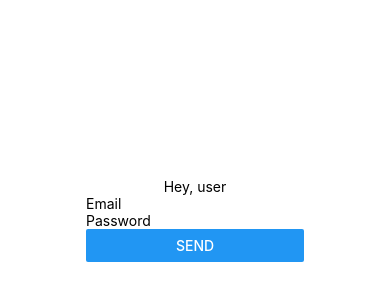
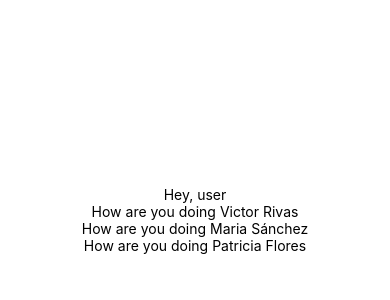
Before and after one commit to vrivasdev/react-native, a React Native app: screen / in a window 390 px wide. Shown: the part 202-502 px from the top of the page. Built offline with nearby package versions, Linux system fonts and the light colour scheme.

Commit message:
Component props

```diff
--- a/App.js
+++ b/App.js
@@ -1,12 +1,13 @@
-import { StatusBar } from 'expo-status-bar';
 import { StyleSheet, Text, View } from 'react-native';
-import LoginForm from './src/components/LoginForm';
+import Greetings from './src/components/Greetings';
 
 export default function App() {
   return (
     <View style={styles.container}>
       <Text>Hey, user</Text>
-      <LoginForm />
+      <Greetings name="Victor Rivas" />
+      <Greetings name="Maria Sánchez" />
+      <Greetings name="Patricia Flores" />
     </View>
   );
 }
--- /dev/null
+++ b/src/components/Greetings.js
@@ -0,0 +1,11 @@
+import React from 'react'
+import { View, Text } from 'react-native'
+
+export default function Greetings(props) {
+    const {name} = props;
+    return (
+        <View>
+            <Text> How are you doing {name} </Text>
+        </View>
+    )
+}
```
